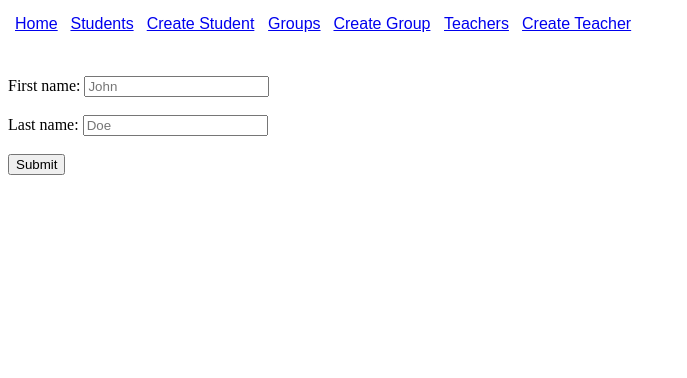
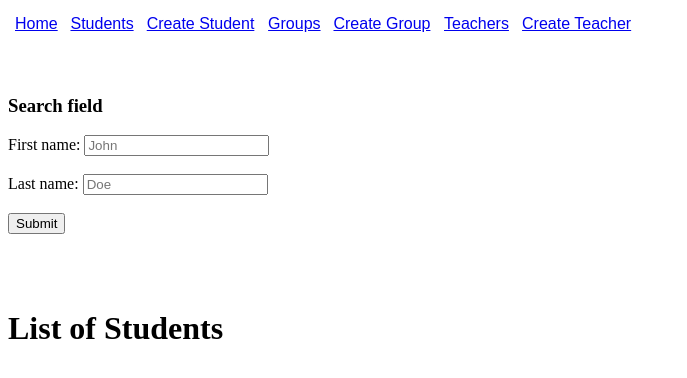
Before and after one commit to HansLanda96/DjangoOpenning, a Django app: template students/templates/students/list.html in a window 1280 px wide. Shown: the top 378 px of the page, without its empty margins (0-687 px from the left). Run offline with Django 4.2, Linux system fonts and the light colour scheme; the template is opened without the code that fills it, so the values that code supplies are empty.

Commit message:
Add titles
Add titles for search field and for block content

```diff
--- a/students/templates/students/list.html
+++ b/students/templates/students/list.html
@@ -2,6 +2,7 @@
     {% block title %}{{ title }}{% endblock %}
 {% block content %}
        <form method="get">
+           <h3>Search field</h3>
       <label for="fname">First name:</label>
       <input type="text" id="fname" name="first_name" placeholder="John"><br><br>
       <label for="lname">Last name:</label>
@@ -12,6 +13,7 @@
 {#    <a href="{% url 'students:create' %}">Create new student</a>#}
     <br><br>
     <table>
+    <h1>List of Students</h1>
     {% for student in students %}
         <tr style="padding: 0">
             <td>{{ student.pk }}</td>
```
